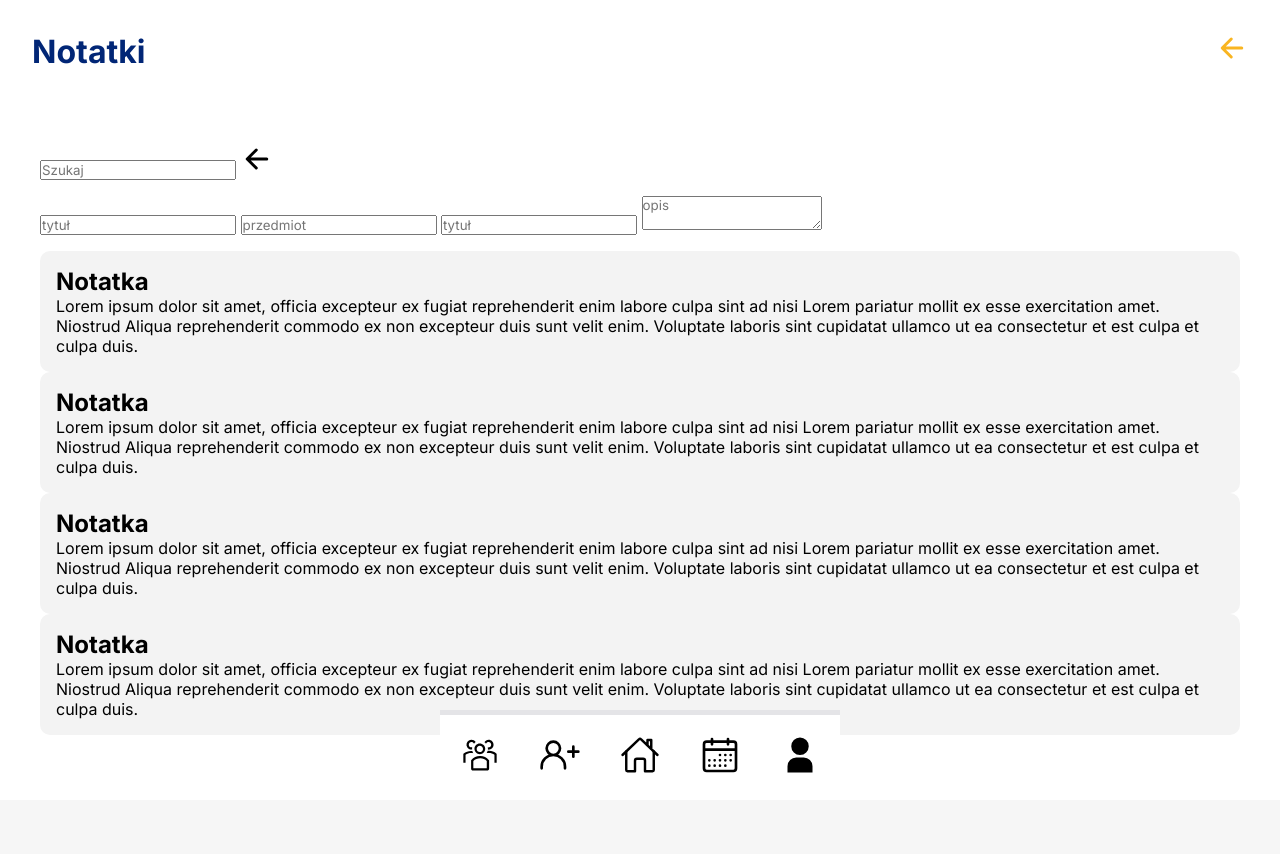
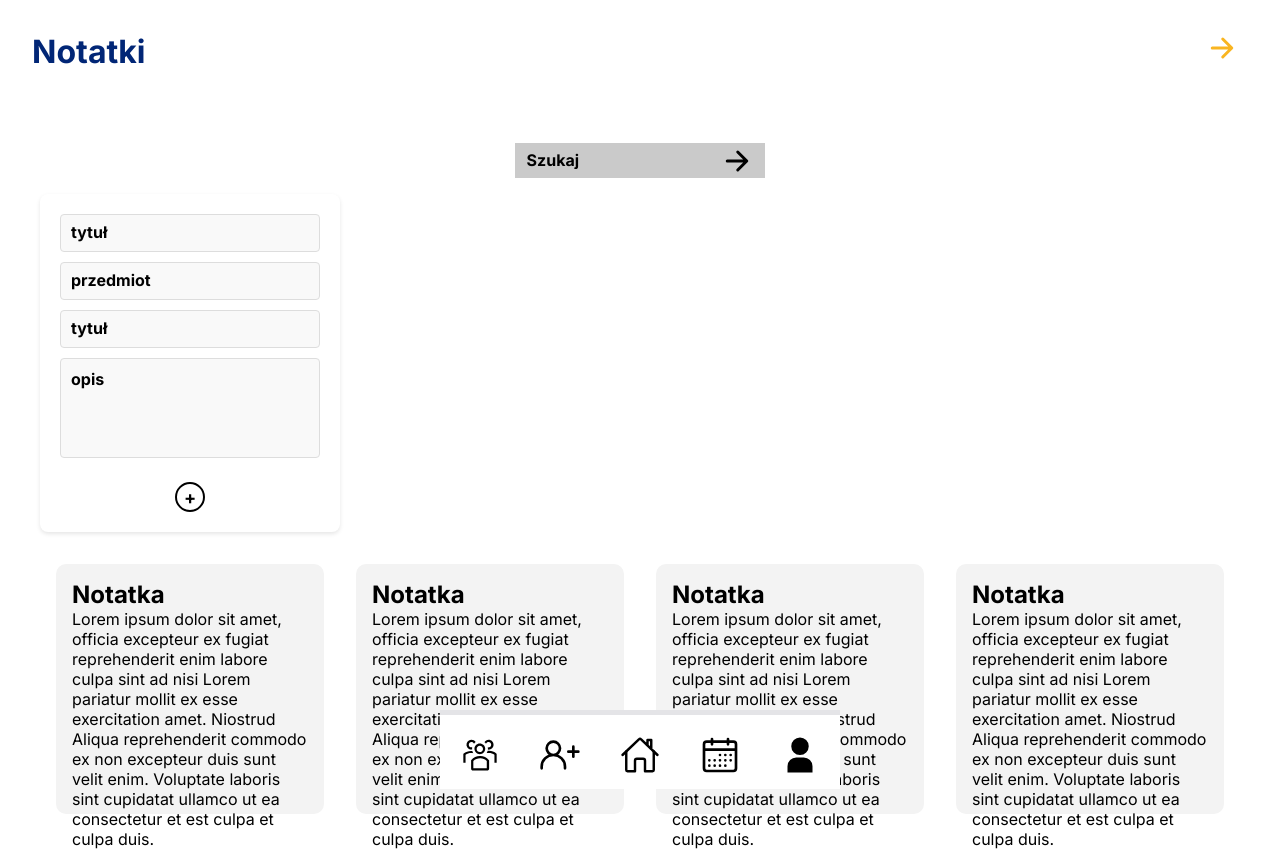
Before and after one commit to Jakubkl1p/Fuszerka.exe, a PHP site: page /notatki.html in a window 1280 px wide. Before the commit the page ends 773 px from the top, so only its background shows below. Run offline with PHP 8.4, Linux system fonts and the light colour scheme.

Commit message:
Update notatki.css

```diff
--- a/styles/notatki.css
+++ b/styles/notatki.css
@@ -7,6 +7,7 @@
     --btn: #F9B521;
     --nav-bar: #E4E4E7;
     --article-background: #F3F3F3;
+    --in-bg:#CACACA;
 }
 
 body * {
@@ -86,3 +87,99 @@ select {
   transform: translate(-50%, 20%);
   top: 82%;
 }
+
+.area{
+  display: flex;
+  justify-content: center;
+}
+
+.search{
+  background-color: var(--in-bg);
+  max-width: 250px;
+  width: 50%;
+  display: flex;
+  align-items: center;
+  padding: 0.1rem;
+  justify-content: space-between;
+}
+
+.search input{
+  background-color: var(--in-bg);
+  width: 100px;
+  max-width: 60%;
+  border: none;
+  margin: 0;
+  padding: 0;
+  display: flex;
+  justify-content: flex-start;
+  margin-left: 10px;
+}
+
+svg{
+  transform: rotateZ(-180deg);
+  margin-right: 10px;
+}
+
+::placeholder{
+  color: #000;
+  font-size: larger;
+  font-weight: bolder;
+}
+
+article{
+  width: 300px;
+  height: 250px;
+  max-width: 80%;
+  max-height: 80%;
+  flex-basis: 30%;
+  margin: 1rem;
+}
+
+.articles{
+  display: flex;
+  justify-content: space-evenly;
+}
+
+.form-container {
+  width: 300px;
+  padding: 20px;
+  background-color: #fff;
+  border-radius: 8px;
+  box-shadow: 0 2px 4px rgba(0,0,0,0.1);
+}
+
+.form-group input{
+  margin-bottom: 10px;
+}
+
+.form-group input,
+.form-group textarea {
+  width: 100%;
+  padding: 10px;
+  border: 1px solid #ddd;
+  border-radius: 4px;
+  background-color: #f9f9f9;
+}
+
+.form-group textarea {
+  height: 100px;
+  resize: none;
+}
+
+.add-button {
+  display: flex;
+  justify-content: center;
+  align-items: center;
+  width: 30px;
+  height: 30px;
+  border: 2px solid #000;
+  border-radius: 50%;
+  cursor: pointer;
+  margin: 20px auto 0;
+}
+
+.add-button:before {
+  content: '+';
+  font-size: 18px;
+  font-weight: bold;
+}
```
